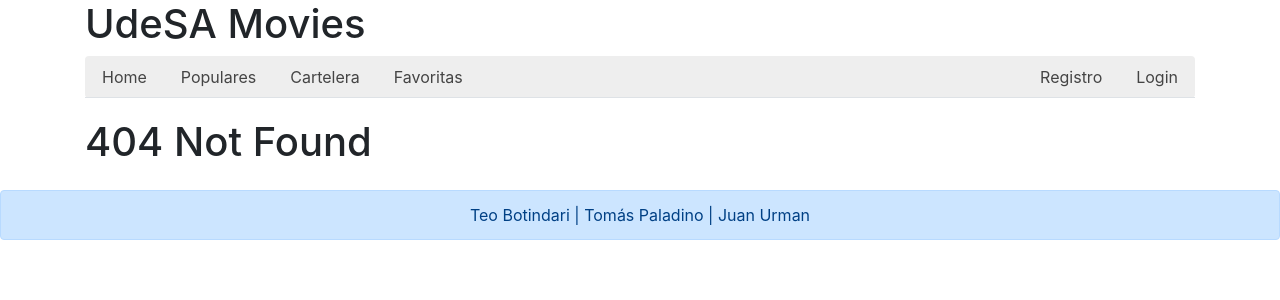
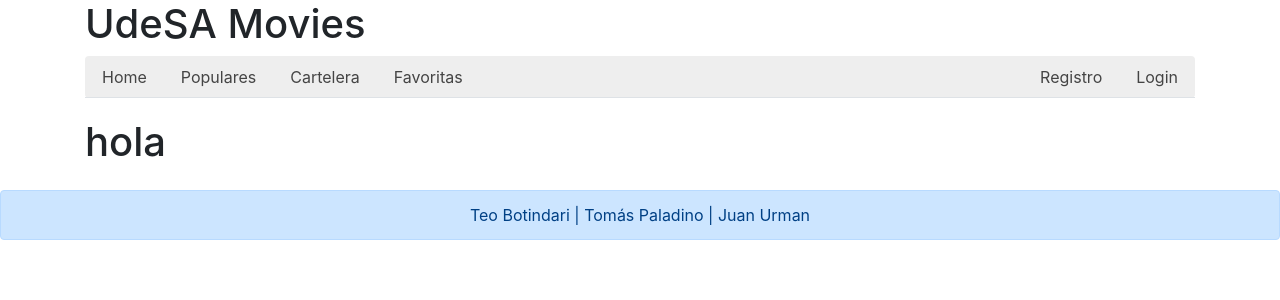
Before and after one commit to juanurman/UrmanBotindariPaladino9, a React (Create React App) app: page /login in a window 1280 px wide. Before the commit this address had no page. Shown: the top 300 px of the page. Built offline with nearby package versions, Linux system fonts and the light colour scheme.

Commit message:
Cookies en registro

```diff
--- a/package.json
+++ b/package.json
@@ -11,6 +11,7 @@
     "react-dom": "^19.2.4",
     "react-router-dom": "^5.3.4",
     "react-scripts": "5.0.1",
+    "universal-cookie": "^8.1.0",
     "web-vitals": "^2.1.4"
   },
   "scripts": {
--- a/src/App.js
+++ b/src/App.js
@@ -8,6 +8,7 @@ import Favoritos from "./screen/Favoritos/Favoritos.js";
 import Registro from "./screen/Registro/Registro.js";
 import Categorias from "./screen/Categorias/Categorias.js";
 import Results from "./components/Results/Results.js";
+import Login from "./screen/Login/Login.js";
 
 
 function App() {
@@ -20,10 +21,10 @@ function App() {
         <Route path="/detalle/:tipo/:id" component={Detalle} />
         <Route path="/favoritos" component={Favoritos} />
         <Route path="/registro" component={Registro}/>
+        <Route path="/login" component={Login}/>
         <Route path="/categoria/:categoria" component={Categorias} />
         <Route path="/Results/:tipo/:busqueda" component={Results} />
         <Route path="" component={NotFound}/>
-
       </Switch>
       </div>
       <Footer/>
--- a/src/components/FormRegistro/FormRegistro.js
+++ b/src/components/FormRegistro/FormRegistro.js
@@ -1,5 +1,6 @@
 import React, { Component } from "react";
 import { Link, withRouter } from "react-router-dom";
+import Cookies from "universal-cookie";
 
 //El componente registro esta formado por un componente con estado. El cual comienza con las propiedades email, paswword y error, todas en null.
 class FormRegistro extends Component {
@@ -63,6 +64,13 @@ class FormRegistro extends Component {
     //Luego guardo la variable usuarios en el localStorage
     usuarios.push(nuevoUsuario)
     localStorage.setItem("usuarios", JSON.stringify(usuarios))
+
+    //COOKIES
+    const cookies = new Cookies()
+
+    cookies.set("usuario", email)
+
+    this.props.history.push("/login")
 }
 
     //El render lo que tiene dentro es todo lo que se renderiza en la screen, osea lo que se ve
--- a/src/components/Header/Header.js
+++ b/src/components/Header/Header.js
@@ -27,7 +27,7 @@ function Header() {
                         <Link to="/registro" className="nav-link">Registro</Link>
                     </li>
                     <li className="nav-item">
-                        <Link to="/" className="nav-link">Login</Link>
+                        <Link to="/login" className="nav-link">Login</Link>
                     </li>
                 </ul>
             </nav>
--- a/src/screen/Login/Login.js
+++ b/src/screen/Login/Login.js
@@ -0,0 +1,10 @@
+import React from "react";
+
+
+function Login() {
+    return(
+        <h1>hola</h1>
+    )
+}
+
+export default Login
```
Also changed, not shown: 1 other file (tests, documents, lock files or other folders).
